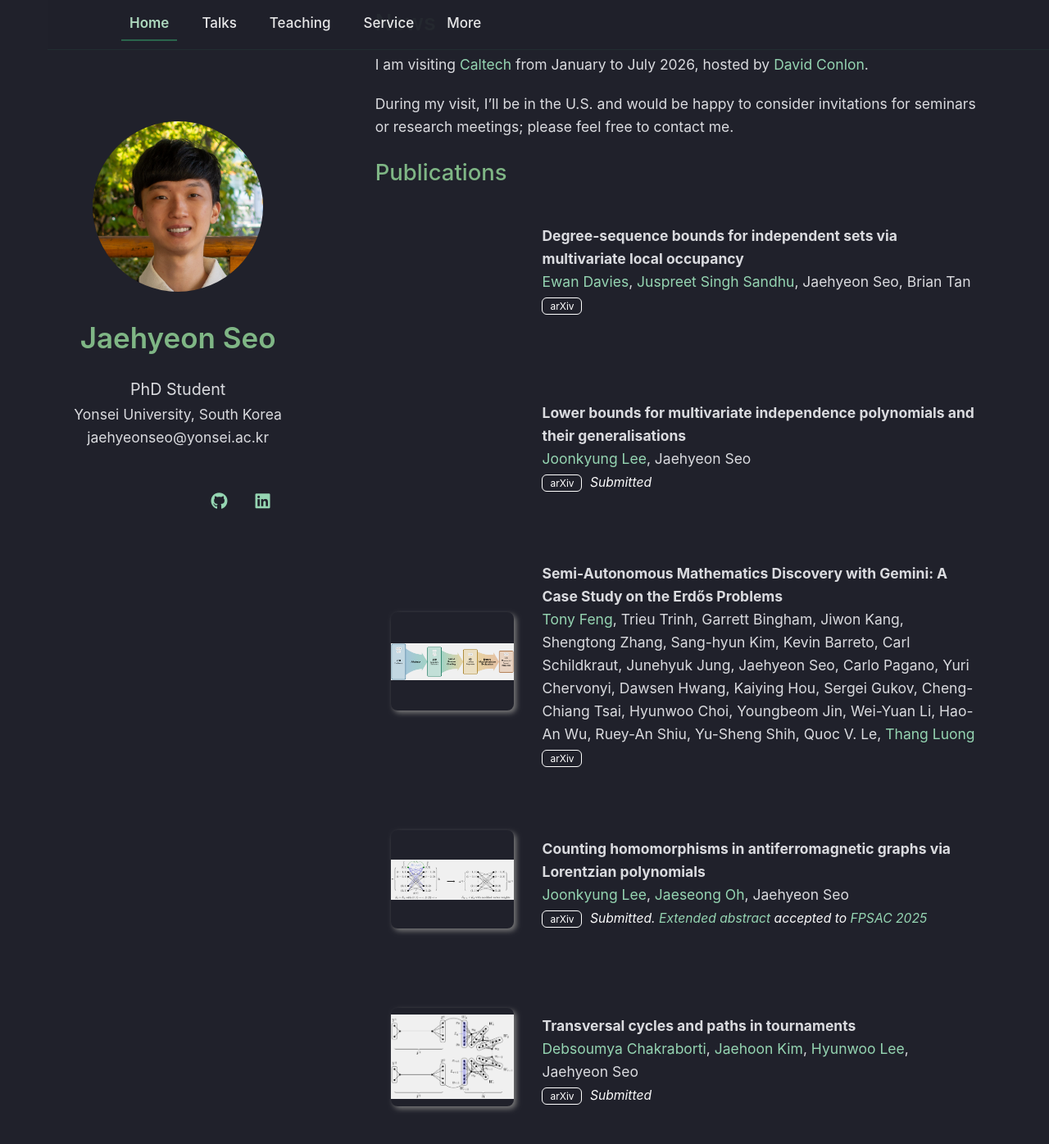
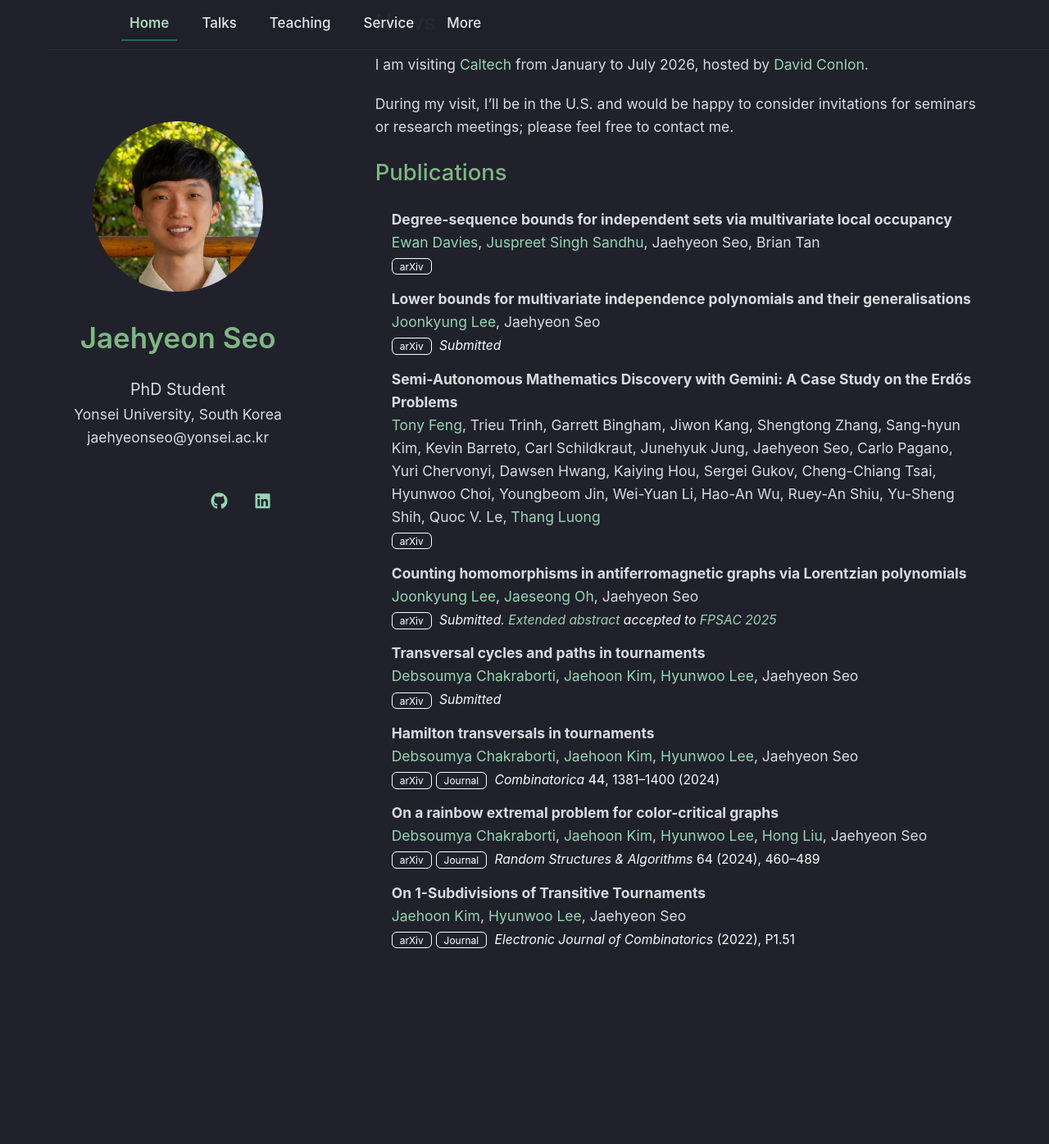
Before and after one commit to thegreatseo/thegreatseo.github.io, a Jekyll site: the page built from index.md, in a window 1280 px wide and 1400 px high, scrolled down 335 px. Shown: the top 1396 px of the window at 82% size. Built offline with Jekyll 4.4.1, drawn with Linux system fonts in a browser that asks for light colours; a style sheet for code colours, icons or effects is not loaded; after the commit the page ends 1593 px from its top, so only the background shows below that.

Commit message:
Update the publication list: remove images and reduce spacing

```diff
--- a/_includes/publications.md
+++ b/_includes/publications.md
@@ -8,7 +8,7 @@
 
 <li>
 <div class="pub-row">
-  <div class="col-sm-3 abbr">
+  <!--div class="col-sm-3 abbr">
     {% if link.image %}
     <img src="{{ link.image | relative_url }}" class="teaser img-fluid z-depth-1"
          style="{% if link.image-setting %}{{ link.image-setting }}{% endif %}">
@@ -16,7 +16,7 @@
     <abbr class="badge">{{ link.conference_short }}</abbr>
     {% endif %}
     {% endif %}
-  </div>
+  </div-->
   <div class="col-sm-9" style="padding-left: 20px;">
     <div class="title">{{ link.title }}</div>
     <div class="author">{% for author in authors %}{% assign coauthor = site.data.coauthors.main | where: "name", author | first %}{% if coauthor and coauthor.homepage %}<a href="{{ coauthor.homepage }}" target="_blank" rel="noopener noreferrer">{{ author }}</a>{% else %}{{ author }}{% endif %}{% unless forloop.last %}, {% endunless %}{% endfor %}</div>
@@ -50,7 +50,6 @@
   </div>
 </div>
 </li>
-<br>
 
 {% endfor %}
 
--- a/_sass/minimal-light-no-dark-mode.scss
+++ b/_sass/minimal-light-no-dark-mode.scss
@@ -1,3 +1,5 @@
+@use "sass:color";
+
 /* --- Brand Variables (Forced to Dark Mode Palette) --- */
 $brand-primary-dark: #7FB685; // Muted Moss
 $brand-link-dark: #95D5B2; // Lighter Mint
@@ -96,7 +98,7 @@ papertitle {
 }
 
 .wrapper section a:hover {
-  color: lighten($brand-link-dark, 12%);
+  color: color.adjust($brand-link-dark, $lightness: 12%);
 }
 
 .wrapper section a:hover::after {
--- a/assets/css/publications-no-dark-mode.css
+++ b/assets/css/publications-no-dark-mode.css
@@ -36,7 +36,7 @@ blockquote { background: var(--global-bg-color); border-left: 2px solid var(--gl
 
 .publications ol.bibliography { list-style: none; padding: 0; margin-top: 0; }
 
-.publications ol.bibliography li { min-height: 110px; margin-bottom: 0.5rem; }
+.publications ol.bibliography li { min-height: 0; margin-bottom: 0.75rem; }
 
 .publications ol.bibliography li .abbr { height: 8rem; margin-bottom: 0.5rem; }
 
@@ -96,8 +96,8 @@ blockquote { background: var(--global-bg-color); border-left: 2px solid var(--gl
 }
 
 .publications ol.bibliography li {
-  min-height: 110px;
-  margin-bottom: 2.0rem; /* Increased for better legibility between papers */
+  min-height: 0;
+  margin-bottom: 0.75rem;
   list-style: none;
 }
 
--- a/assets/css/publications.css
+++ b/assets/css/publications.css
@@ -38,7 +38,7 @@ blockquote { background: var(--global-bg-color); border-left: 2px solid var(--gl
 
 .publications ol.bibliography { list-style: none; padding: 0; margin-top: 0; }
 
-.publications ol.bibliography li { min-height: 110px; margin-bottom: 0.5rem; }
+.publications ol.bibliography li { min-height: 0; margin-bottom: 0.75rem; }
 
 .publications ol.bibliography li .abbr { height: 8rem; margin-bottom: 0.5rem; }
 
--- a/assets/css/style-no-dark-mode.scss
+++ b/assets/css/style-no-dark-mode.scss
@@ -1,4 +1,4 @@
 ---
 ---
 
-@import "minimal-light-no-dark-mode";
+@use "minimal-light-no-dark-mode";
--- a/assets/css/style.scss
+++ b/assets/css/style.scss
@@ -1,4 +1,4 @@
 ---
 ---
 
-@import "minimal-light";
+@use "minimal-light";
```
